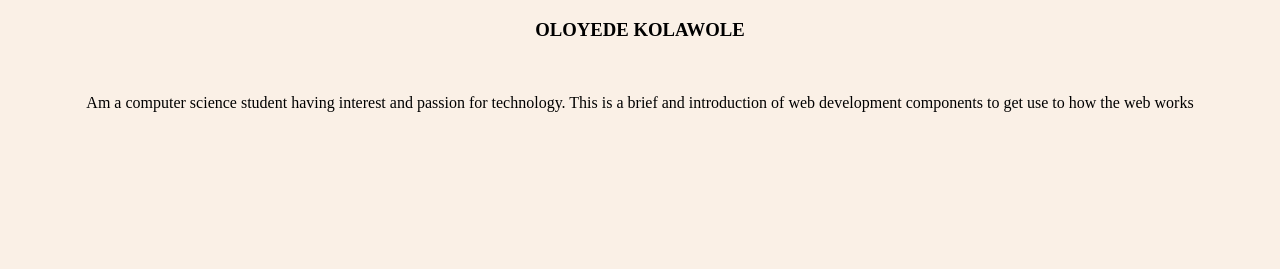
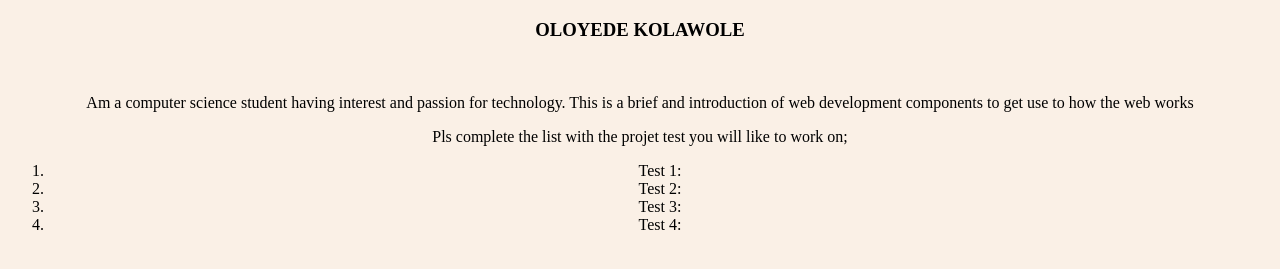
Before and after one commit to shady126/shady126, a plain HTML site: page index.html in a window 1280 px wide. Shown: the part 61-330 px from the top of the page. Drawn offline with Linux system fonts and the light colour scheme.

Commit message:
Update index.html

```diff
--- a/index.html
+++ b/index.html
@@ -12,5 +12,14 @@
 Am a computer science student having interest and passion for technology.
 </b>This is a brief and introduction of web development components to get use to how the web works</p>
 </center>
+ <center> <p>Pls complete the list with the projet test you will like to work on;</p> </center>
+<center>
+<ol>
+	<li>Test 1:</l>
+	<li>Test 2:</l>
+	<li>Test 3:</l>
+	<li>Test 4:</l>
+</ol>
+</center>
 </body>
 </html>
```
